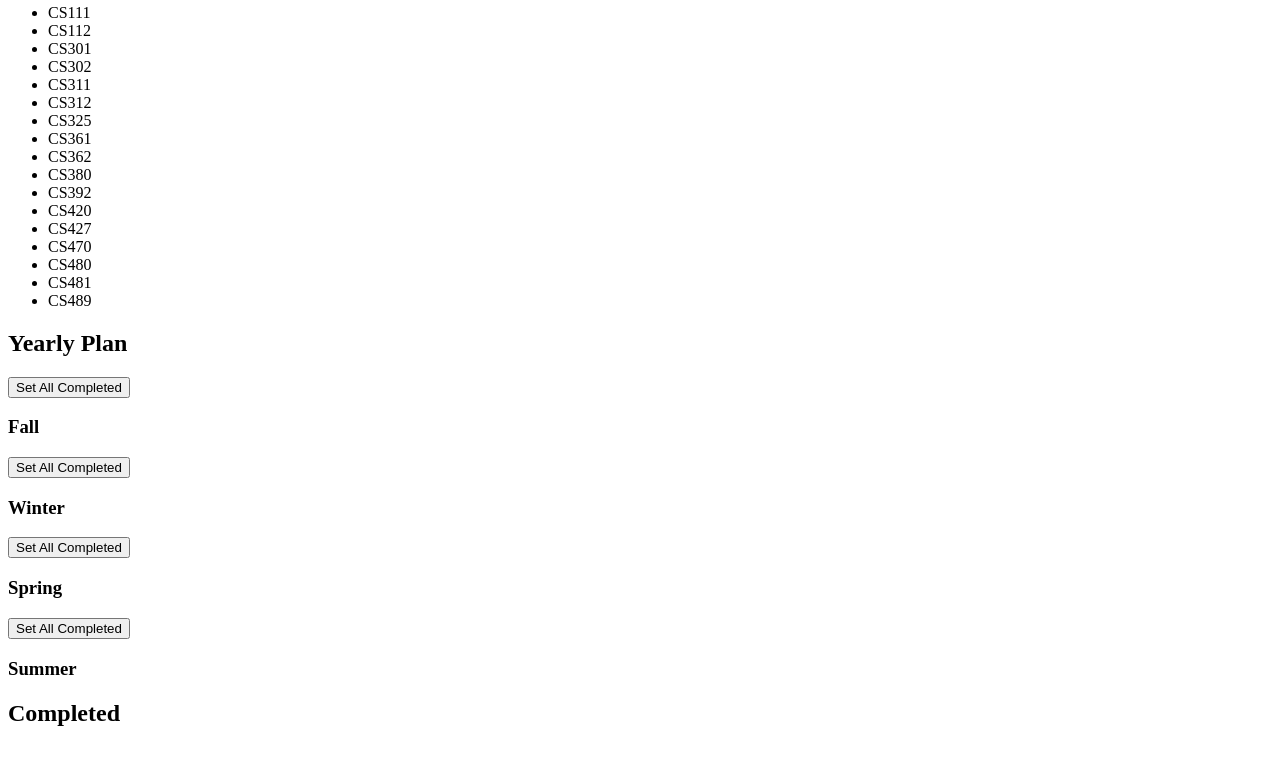
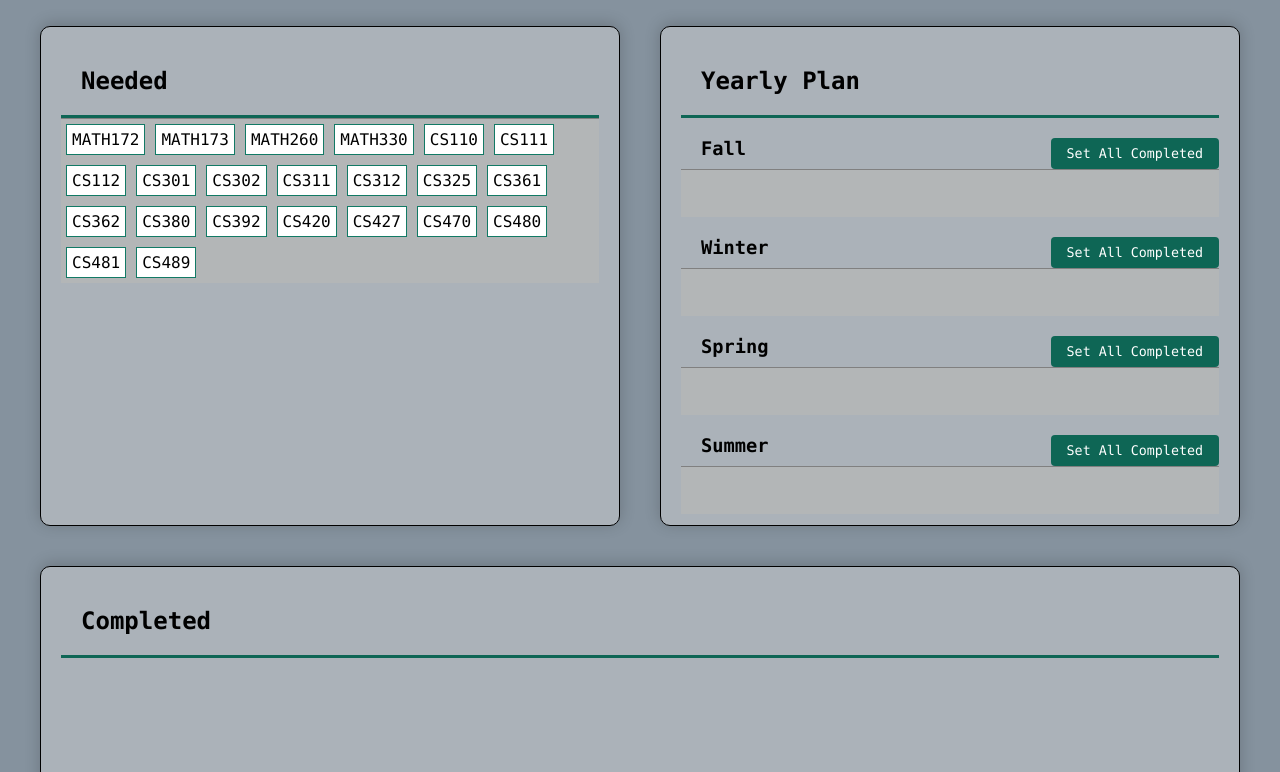
Before and after one commit to JacksonBrienen/CS380-CS-Secure, a plain HTML site: page httpd/courseManager.html in a window 1280 px wide. Shown: the part 213-985 px from the top of the page. Before the commit the page ends 959 px from the top, so only its background shows below. Drawn offline with Linux system fonts and the light colour scheme.

Commit message:
Fixed issues in CourseManager.html and CourseManager.js to make them more compliant with modern standards

```diff
--- a/httpd/courseManager.html
+++ b/httpd/courseManager.html
@@ -4,7 +4,8 @@
         <meta charset="UTF-8">
         <meta name="viewport" content="width=device-width, initial-scale=1.0">
         <title>Course Manager</title>
-        <link rel="stylesheet" href="course_manager.css"/>
+        <link rel="stylesheet" href="courseManager.css"/>
+        <script src="courseManager.js" defer></script>
         <meta name="author" content="Daniel Tongu, daniel.tongu@cwu.edu">
     </head>
     <body>
@@ -70,6 +71,5 @@
         <div id="completedCourses">
             <h2>Completed</h2>
         </div>
-        <script src="course_manager.js"></script>
     </body>
 </html>
```
Also changed, not shown: httpd/courseManager.js (indentation only).
